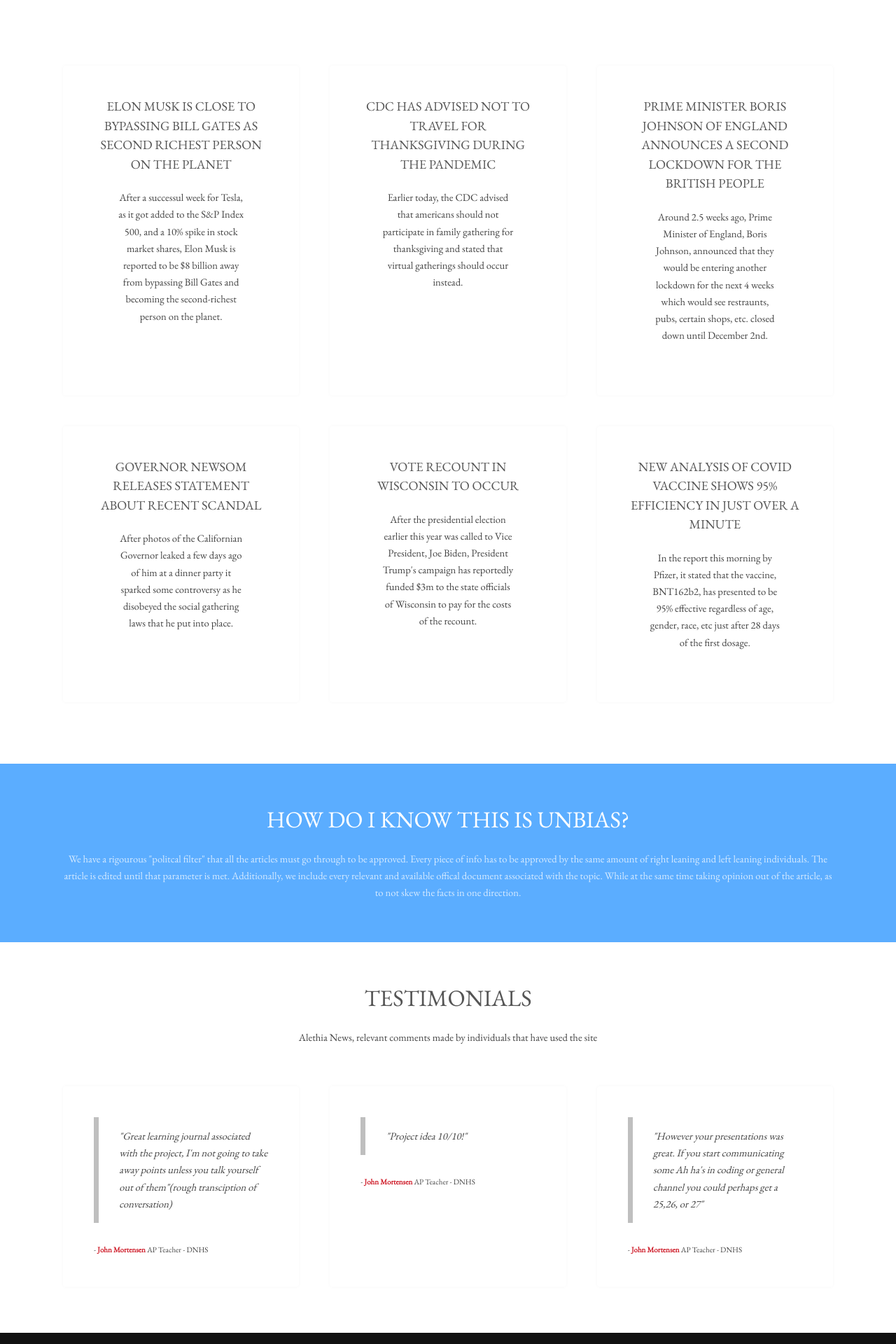
After one commit to ryanshay18/AlethiANews89, a Flask app: template templates/index.html in a window 1280 px wide. The commit adds this page. Shown: the part 562-2482 px from the top of the page at 70% size. Run offline with Flask 2, Linux system fonts and the light colour scheme; the template is opened without the code that fills it, so the values that code supplies are empty.

Commit message:
Final Push!

```diff
--- a/main.py
+++ b/main.py
@@ -9,7 +9,7 @@ app = Flask(__name__)
 @app.route('/')
 def home():
     # function use Flask import (Jinga) to render an HTML template
-    return render_template("home.html")
+    return render_template("index.html")
 
 
 if __name__ == "__main__":
--- a/static/style.css
+++ b/static/style.css
@@ -1,13 +1,10 @@
-@import url(font-awesome.min.css);
-@import url("https://fonts.googleapis.com/css?family=Raleway:200,300,400,500,600");
+@import url('https://fonts.googleapis.com/css?family=EB+Garamond&display=swap');
 /*
-	Industrious by TEMPLATED
-	templated.co @templatedco
-	Released for free under the Creative Commons Attribution 3.0 license (templated.co/license)
+Alehtia NEWS by Anthony and Ryan
 */
 /* Basic */
-@-ms-viewport {
-    width: device-width; }
+@-ms-viewport/*{
+    width: device-width; }*/
 body {
     -ms-overflow-style: scrollbar; }
 
@@ -47,7 +44,6 @@ section, summary, time, mark, audio, video {
     padding: 0;
     border: 0;
     font-size: 100%;
-    font: inherit;
     vertical-align: baseline; }
 
 article, aside, details, figcaption, figure,
@@ -63,8 +59,7 @@ ol, ul {
 blockquote, q {
     quotes: none; }
 blockquote:before, blockquote:after, q:before, q:after {
-    content: '';
-    content: none; }
+    content: ''; }
 
 table {
     border-collapse: collapse;
@@ -84,10 +79,18 @@ input::-moz-focus-inner {
 input, select, textarea {
     -moz-appearance: none;
     -webkit-appearance: none;
-    -ms-appearance: none;
     appearance: none; }
 
 /* Typography */
+/* cyrillic-ext */
+@font-face {
+    font-family: 'EB Garamond';
+    font-style: normal;
+    font-weight: 400;
+    font-display: swap;
+    src: url(https://fonts.gstatic.com/s/ebgaramond/v14/SlGDmQSNjdsmc35JDF1K5E55YMjF_7DPuGi-6_RkCY9_S6w.woff2) format('woff2');
+    unicode-range: U+0460-052F, U+1C80-1C88, U+20B4, U+2DE0-2DFF, U+A640-A69F, U+FE2E-FE2F;
+}
 html {
     font-size: 13pt; }
 @media screen and (max-width: 1680px) {
@@ -105,7 +108,7 @@ body {
     color: #444444; }
 
 body, input, select, textarea {
-    font-family: "Raleway", Arial, Helvetica, sans-serif;
+    font-family: 'EB Garamond', Arial, Helvetica, sans-serif;
     font-weight: 400;
     font-size: 1rem;
     line-height: 1.65; }
@@ -665,22 +662,15 @@ table.alt tbody tr td {
     display: -webkit-flex;
     display: -ms-flex;
     display: flex;
-    -moz-flex-wrap: wrap;
     -webkit-flex-wrap: wrap;
     -ms-flex-wrap: wrap;
     flex-wrap: wrap;
-    -moz-align-items: -moz-stretch;
-    -webkit-align-items: -webkit-stretch;
-    -ms-align-items: -ms-stretch;
+  /*-webkit-align-items: -webkit-stretch;*/
     align-items: stretch; }
 .highlights > * {
-    -moz-flex-shrink: 1;
     -webkit-flex-shrink: 1;
-    -ms-flex-shrink: 1;
     flex-shrink: 1;
-    -moz-flex-grow: 0;
     -webkit-flex-grow: 0;
-    -ms-flex-grow: 0;
     flex-grow: 0; }
 .highlights > * {
     width: 33.3333333333%; }
@@ -791,7 +781,7 @@ table.alt tbody tr td {
 
 .highlights .content {
     background: #ffffff;
-    box-shadow: 0px 0px 4px 1px rgba(0, 0, 0, 0.025); }
+    box-shadow: 0 0 4px 1px rgba(0, 0, 0, 0.025); }
 
 /* Testimonials */
 .testimonials {
@@ -801,22 +791,15 @@ table.alt tbody tr td {
     display: -webkit-flex;
     display: -ms-flex;
     display: flex;
-    -moz-flex-wrap: wrap;
     -webkit-flex-wrap: wrap;
     -ms-flex-wrap: wrap;
     flex-wrap: wrap;
-    -moz-align-items: -moz-stretch;
-    -webkit-align-items: -webkit-stretch;
-    -ms-align-items: -ms-stretch;
+  /*webkit-align-items: -webkit-stretch;*/
     align-items: stretch; }
 .testimonials > * {
-    -moz-flex-shrink: 1;
     -webkit-flex-shrink: 1;
-    -ms-flex-shrink: 1;
     flex-shrink: 1;
-    -moz-flex-grow: 0;
     -webkit-flex-grow: 0;
-    -ms-flex-grow: 0;
     flex-grow: 0; }
 .testimonials > * {
     width: 33.3333333333%; }
@@ -843,9 +826,7 @@ table.alt tbody tr td {
     display: -webkit-flex;
     display: -ms-flex;
     display: flex;
-    -moz-align-items: center;
     -webkit-align-items: center;
-    -ms-align-items: center;
     align-items: center; }
 .testimonials .content .author blockquote {
     margin: 0; }
@@ -945,7 +926,7 @@ table.alt tbody tr td {
 
 .testimonials .content {
     background: #ffffff;
-    box-shadow: 0px 0px 4px 1px rgba(0, 0, 0, 0.025); }
+    box-shadow: 0 0 4px 1px rgba(0, 0, 0, 0.025); }
 .testimonials .content .credit strong {
     color: #ce1b28; }
 
@@ -1724,7 +1694,7 @@ ul.actions.fit.stacked {
 .icon:before {
     -moz-osx-font-smoothing: grayscale;
     -webkit-font-smoothing: antialiased;
-    font-family: FontAwesome;
+    font-family: 'EB Garamond', sans-serif;
     font-style: normal;
     font-weight: normal;
     text-transform: none !important; }
@@ -2058,10 +2028,10 @@ body.is-preload #banner:before {
 
 /* CTA */
 #cta {
-    background-color: #ce1b28;
+    background-color: #5badff;
     color: rgba(255, 255, 255, 0.75);
     background-attachment: fixed;
-    background-image: linear-gradient(rgba(206, 27, 40, 0.25), rgba(206, 27, 40, 0.25)), url(../../images/cta01.jpg);
+    /*background-image: linear-gradient(rgba(206, 27, 40, 0.25), rgba(206, 27, 40, 0.25)), url(../../images/cta01.jpg);*/
     background-position: bottom;
     background-repeat: no-repeat;
     background-size: cover;
@@ -2392,7 +2362,7 @@ body {
     padding-top: 3.25rem; }
 body:before {
     content: ' ';
-    background-image: url(../../images/bg.jpg);
+/* background-image: url(../../images/bg.jpg); */
     background-size: cover;
     background-repeat: no-repeat;
     background-attachment: fixed;
--- /dev/null
+++ b/templates/index.html
@@ -0,0 +1,199 @@
+<!DOCTYPE HTML>
+<!--
+Alethia News
+-->
+<html lang="english">
+<head>
+    <title>Alethia News</title>
+    <meta charset="utf-8" />
+    <meta name="viewport" content="width=device-width, initial-scale=1, user-scalable=no" />
+    <meta name="description" content="" />
+    <meta name="keywords" content="" />
+    <link rel="stylesheet" type="text/css" href="{{url_for('static',filename='style.css')}}"/>
+</head>
+<body class="is-preload">
+
+<!-- Header -->
+<header id="header">
+    <a class="logo" href="index.html">Alethia News</a>
+    <nav>
+        <a href="#">Home</a>
+    </nav>
+</header>
+
+<!-- Nav -->
+<nav id="menu">
+    <ul class="links">
+        <li><a href="index.html">Home</a></li>
+    </ul>
+</nav>
+
+<!-- Banner -->
+<section id="banner">
+    <div class="inner">
+        <h1>AlethiA News</h1>
+        <p>A 100% credible news network that is easily accessible for all. <br /> </p>
+    </div>
+</section>
+
+<!-- Highlights -->
+<section class="wrapper">
+    <div class="inner">
+        <header class="special">
+        <div class="highlights">
+            <section>
+                <div class="content">
+                    <header>
+                        <a href="#" class="icon fa-vcard-o"><span class="label">Icon</span></a>
+                        <h3>Elon Musk is close to bypassing Bill Gates as second richest person on the planet</h3>
+                    </header>
+                    <p>After a successul week for Tesla, as it got added to the S&P Index 500, and a 10% spike in stock market shares, Elon Musk is reported to be $8 billion away from bypassing Bill Gates and becoming the second-richest person on the planet.</p>
+                </div>
+            </section>
+            <section>
+                <div class="content">
+                    <header>
+                        <a href="#" class="icon fa-files-o"><span class="label">Icon</span></a>
+                        <h3>CDC has advised not to travel for Thanksgiving during the pandemic</h3>
+                    </header>
+                    <p>Earlier today, the CDC advised that americans should not participate in family gathering for thanksgiving and stated that virtual gatherings should occur instead.  </p>
+                </div>
+            </section>
+            <section>
+                <div class="content">
+                    <header>
+                        <a href="#" class="icon fa-floppy-o"><span class="label">Icon</span></a>
+                        <h3>Prime Minister Boris Johnson of England announces a second lockdown for the british people</h3>
+                    </header>
+                    <p>Around 2.5 weeks ago, Prime Minister of England, Boris Johnson, announced that they would be entering another lockdown for the next 4 weeks which would see restraunts, pubs, certain shops, etc. closed down until December 2nd.</p>
+                </div>
+            </section>
+            <section>
+                <div class="content">
+                    <header>
+                        <a href="#" class="icon fa-line-chart"><span class="label">Icon</span></a>
+                        <h3>Governor Newsom releases statement about recent scandal</h3>
+                    </header>
+                    <p>After photos of the Californian Governor leaked a few days ago of him at a dinner party it sparked some controversy as he disobeyed the social gathering laws that he put into place.</p>
+                </div>
+            </section>
+            <section>
+                <div class="content">
+                    <header>
+                        <a href="#" class="icon fa-paper-plane-o"><span class="label">Icon</span></a>
+                        <h3>Vote Recount in Wisconsin to occur</h3>
+                    </header>
+                    <p>After the presidential election earlier this year was called to Vice President, Joe Biden, President Trump's campaign has reportedly funded $3m to the state officials of Wisconsin to pay for the costs of the recount.</p>
+                </div>
+            </section>
+            <section>
+                <div class="content">
+                    <header>
+                        <a href="#" class="icon fa-qrcode"><span class="label">Icon</span></a>
+                        <h3>New analysis of Covid Vaccine shows 95% efficiency in just over a minute</h3>
+                    </header>
+                    <p>In the report this morning by Pfizer, it stated that the vaccine, BNT162b2, has presented to be 95% effective regardless of age, gender, race, etc just after 28 days of the first dosage.</p>
+                </div>
+            </section>
+        </div>
+        </header>
+    </div>
+</section>
+
+<!-- CTA -->
+<section id="cta" class="wrapper">
+    <div class="inner">
+        <h2>How do I know this is unbias?</h2>
+        <p>We have a rigourous "politcal filter" that all the articles must go through to be approved. Every piece of info has to be approved by the same amount of right leaning and left leaning individuals. The article is edited until that parameter is met. Additionally, we include every relevant and available offical document associated with the topic. While at the same time taking opinion out of the article, as to not skew the facts in one direction.</p>
+    </div>
+</section>
+
+<!-- Testimonials -->
+<section class="wrapper">
+    <div class="inner">
+        <header class="special">
+            <h2>Testimonials</h2>
+            <p>Alethia News, relevant comments made by individuals that have used the site</p>
+        </header>
+        <div class="testimonials">
+            <section>
+                <div class="content">
+                    <blockquote>
+                        <p>"Great learning journal associated with the project, I'm not going to take away points unless you talk yourself out of them"(rough transciption of conversation)</p>
+                    </blockquote>
+                    <div class="author">
+                        <p class="credit">- <strong>John Mortensen</strong> <span>AP Teacher - DNHS</span></p>
+                    </div>
+                </div>
+            </section>
+            <section>
+                <div class="content">
+                    <blockquote>
+                        <p>"Project idea 10/10!"</p>
+                    </blockquote>
+                    <div class="author">
+                        <p class="credit">- <strong>John Mortensen</strong> <span>AP Teacher - DNHS</span></p>
+                    </div>
+                </div>
+            </section>
+            <section>
+                <div class="content">
+                    <blockquote>
+                        <p>"However your presentations was great.  If you start communicating some Ah ha's in coding or general channel you could perhaps get a 25,26, or 27"</p>
+                    </blockquote>
+                    <div class="author">
+                        <p class="credit">- <strong>John Mortensen</strong> <span>AP Teacher - DNHS</span></p>
+                    </div>
+                </div>
+            </section>
+        </div>
+    </div>
+</section>
+
+<!-- Footer -->
+<footer id="footer">
+    <div class="inner">
+        <div class="content">
+            <section>
+                <h3>Disclaimer</h3>
+                <p>Quite obviously there is no way to 100% take away the bias out of anything humans create. However, as you can see we do a far better job at it than all the current media outlets.</p>
+            </section>
+            <section>
+                <h4>Contributors</h4>
+                <ul class="alt">
+                    {% set names = ['Ryan Shay','Anthony Wilson','John Mortensen']%}
+                    {% set contributors = [] %}
+                    {% for n in names%}
+                    {{ contributors.append(n) }}
+                    {% endfor %}
+                    <li><a href="#">Ryan Shay</a></li>
+                    <li><a href="#">Anthony Wilson</a></li>
+                    <li><a href="#">John Mortensen</a></li>
+                </ul>
+            </section>
+            <section>
+                <h4>Social Media</h4>
+                <ul class="plain">
+                    <li><a href="#"><i class="icon fa-twitter">&nbsp;</i>Twitter</a></li>
+                    <li><a href="#"><i class="icon fa-facebook">&nbsp;</i>Facebook</a></li>
+                    <li><a href="#"><i class="icon fa-instagram">&nbsp;</i>Instagram</a></li>
+                    <li><a href="#"><i class="icon fa-github">&nbsp;</i>Youtube</a></li>
+                </ul>
+            </section>
+        </div>
+        <div class="copyright">
+            &copy; Untitled. Photos <a href="https://unsplash.co">Unsplash</a>, Video <a href="https://coverr.co">Coverr</a>.
+        </div>
+    </div>
+</footer>
+
+
+<!-- Scripts -->
+<!--<script src="assets/js/jquery.min.js"></script>
+<script src="assets/js/browser.min.js"></script>
+<script src="assets/js/breakpoints.min.js"></script>
+<script src="assets/js/util.js"></script>
+<script src="assets/js/main.js"></script>-->
+
+</body>
+</html>
```
Also changed, not shown: other parts of static/style.css (+48 -65 lines), templates/home.html (deleted, +0 -211 lines), static/font-awesome.min.css (deleted), 1 other file.
